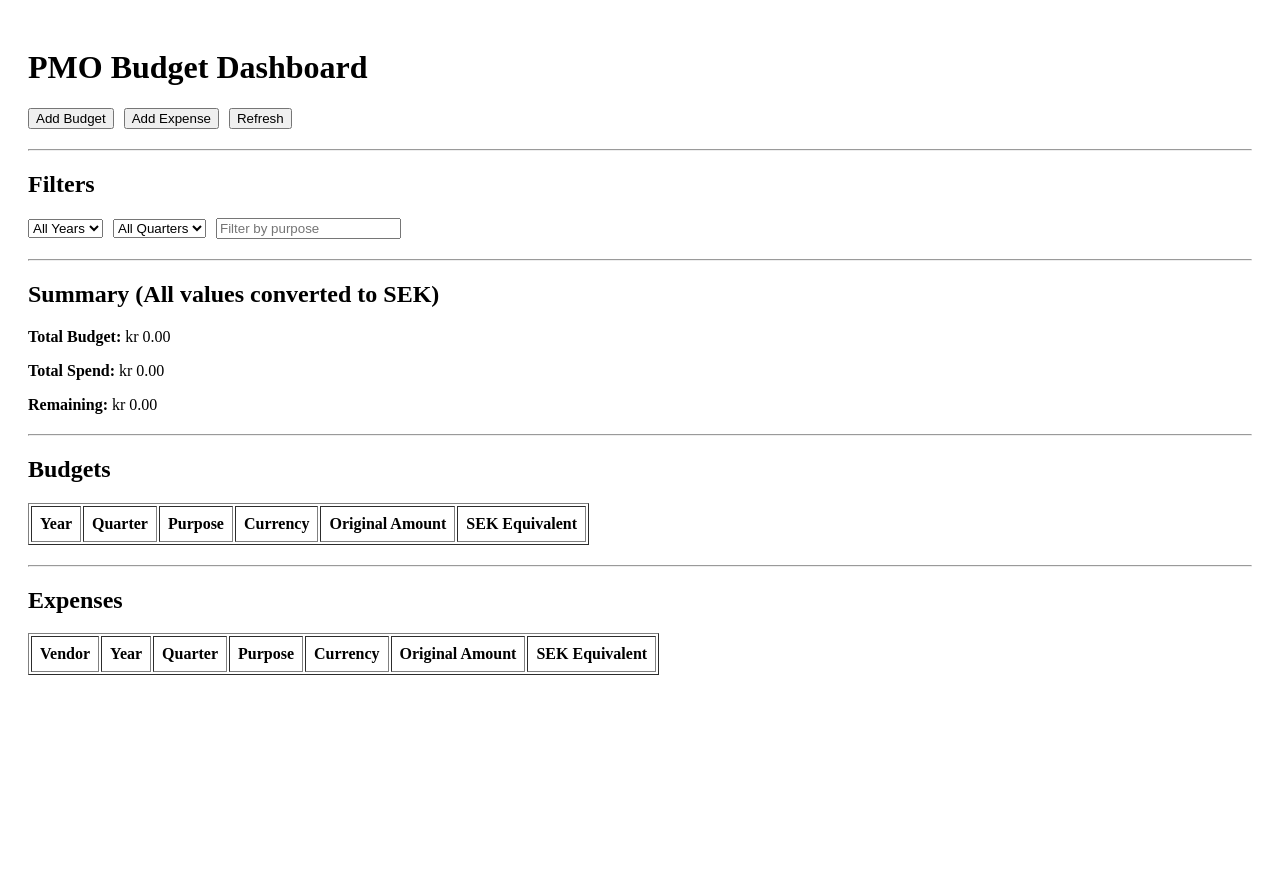
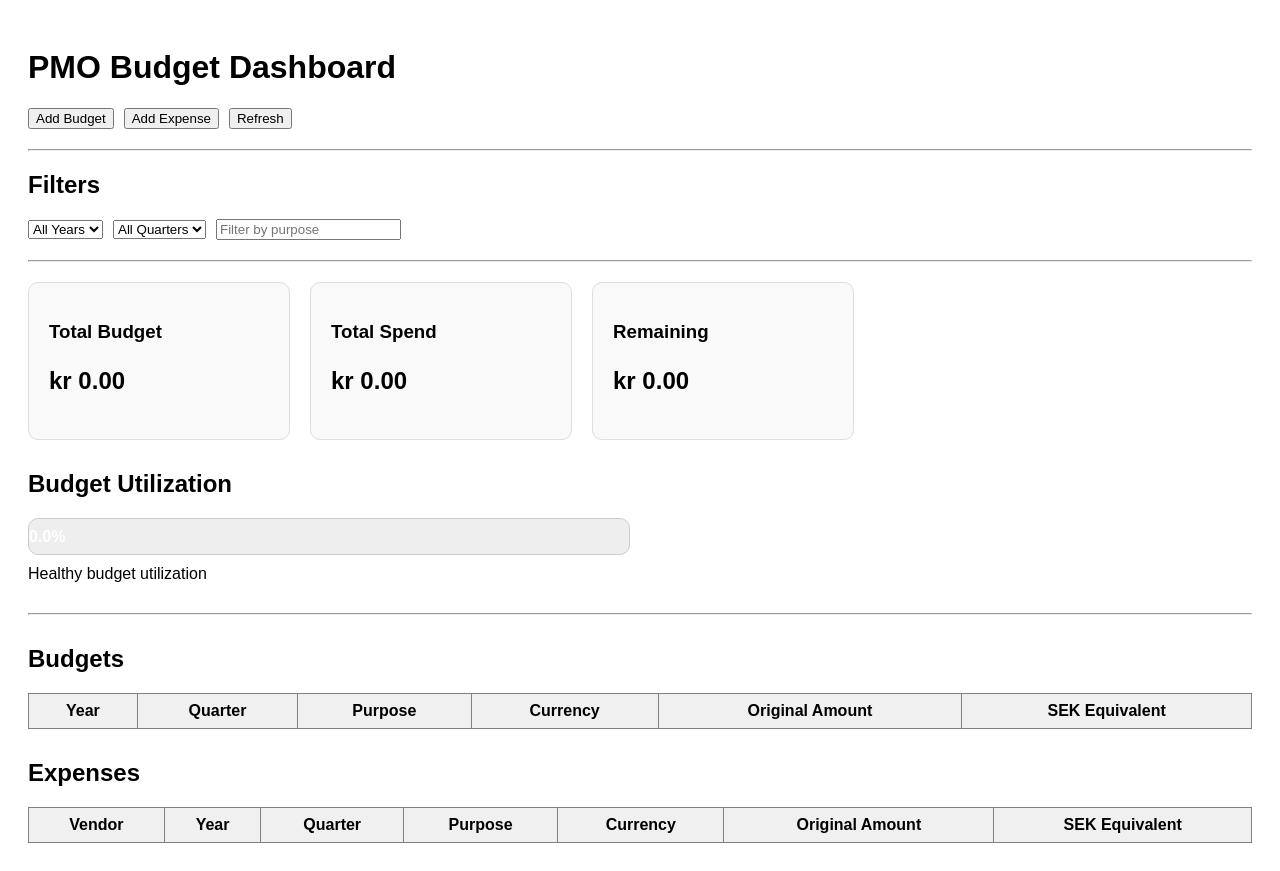
Before and after one commit to pinaki-GH/budget-tracker, a Next.js app: page / in a window 1280 px wide. Before the commit the page ends 800 px from the top, so only its background shows below. Built offline with nearby package versions, Linux system fonts and the light colour scheme.

Commit message:
Update page.js

```diff
--- a/app/page.js
+++ b/app/page.js
@@ -21,7 +21,7 @@ export default function Home() {
     setExpenses(getExpenses())
   }
 
-  // ✅ Currency conversion rates to SEK
+  // Exchange rates to SEK
   const exchangeRates = {
     SEK: 1,
     INR: 0.13,
@@ -29,7 +29,7 @@ export default function Home() {
     EUR: 11.5
   }
 
-  // Convert amount to SEK
+  // Convert currency to SEK
   const convertToSEK = (amount, currency) => {
     return amount * (exchangeRates[currency] || 1)
   }
@@ -54,20 +54,32 @@ export default function Home() {
     )
   })
 
-  // ✅ Budget converted to SEK
+  // Totals in SEK
   const totalBudgetSEK = filteredBudgets.reduce((sum, b) => {
     return sum + convertToSEK(b.total_budget, b.currency)
   }, 0)
 
-  // ✅ Expenses converted to SEK
   const totalSpendSEK = filteredExpenses.reduce((sum, e) => {
     return sum + convertToSEK(e.amount, e.currency)
   }, 0)
 
   const remainingSEK = totalBudgetSEK - totalSpendSEK
 
+  // Utilization %
+  const utilization =
+    totalBudgetSEK > 0
+      ? (totalSpendSEK / totalBudgetSEK) * 100
+      : 0
+
+  // Progress bar color
+  const getProgressColor = () => {
+    if (utilization < 60) return '#4CAF50'
+    if (utilization < 85) return '#FF9800'
+    return '#F44336'
+  }
+
   return (
-    <div style={{ padding: 20 }}>
+    <div style={{ padding: 20, fontFamily: 'Arial' }}>
       <h1>PMO Budget Dashboard</h1>
 
       {/* Navigation */}
@@ -90,6 +102,7 @@ export default function Home() {
       {/* Filters */}
       <h2>Filters</h2>
 
+      <div style={{ marginBottom: 20 }}>
         <select
           value={yearFilter}
           onChange={(e) => setYearFilter(e.target.value)}
@@ -118,34 +131,122 @@ export default function Home() {
           onChange={(e) => setPurposeFilter(e.target.value)}
           style={{ marginLeft: 10 }}
         />
+      </div>
 
-      <hr style={{ margin: '20px 0' }} />
+      <hr />
 
-      {/* Summary */}
-      <h2>Summary (All values converted to SEK)</h2>
+      {/* KPI Cards */}
+      <div
+        style={{
+          display: 'flex',
+          gap: 20,
+          flexWrap: 'wrap',
+          marginTop: 20,
+          marginBottom: 30
+        }}
+      >
+        {/* Total Budget */}
+        <div
+          style={{
+            border: '1px solid #ddd',
+            borderRadius: 10,
+            padding: 20,
+            minWidth: 220,
+            background: '#f9f9f9'
+          }}
+        >
+          <h3>Total Budget</h3>
+          <p style={{ fontSize: 24, fontWeight: 'bold' }}>
+            kr {totalBudgetSEK.toFixed(2)}
+          </p>
+        </div>
 
-      <p>
-        <strong>Total Budget:</strong> kr{' '}
-        {totalBudgetSEK.toFixed(2)}
+        {/* Total Spend */}
+        <div
+          style={{
+            border: '1px solid #ddd',
+            borderRadius: 10,
+            padding: 20,
+            minWidth: 220,
+            background: '#f9f9f9'
+          }}
+        >
+          <h3>Total Spend</h3>
+          <p style={{ fontSize: 24, fontWeight: 'bold' }}>
+            kr {totalSpendSEK.toFixed(2)}
+          </p>
+        </div>
+
+        {/* Remaining */}
+        <div
+          style={{
+            border: '1px solid #ddd',
+            borderRadius: 10,
+            padding: 20,
+            minWidth: 220,
+            background: '#f9f9f9'
+          }}
+        >
+          <h3>Remaining</h3>
+          <p style={{ fontSize: 24, fontWeight: 'bold' }}>
+            kr {remainingSEK.toFixed(2)}
+          </p>
+        </div>
+      </div>
+
+      {/* Utilization */}
+      <h2>Budget Utilization</h2>
+
+      <div
+        style={{
+          width: '100%',
+          maxWidth: 600,
+          border: '1px solid #ccc',
+          borderRadius: 10,
+          overflow: 'hidden',
+          height: 35,
+          background: '#eee'
+        }}
+      >
+        <div
+          style={{
+            width: `${Math.min(utilization, 100)}%`,
+            background: getProgressColor(),
+            height: '100%',
+            color: 'white',
+            textAlign: 'center',
+            lineHeight: '35px',
+            fontWeight: 'bold',
+            transition: '0.3s'
+          }}
+        >
+          {utilization.toFixed(1)}%
+        </div>
+      </div>
+
+      <p style={{ marginTop: 10 }}>
+        {utilization < 60 && 'Healthy budget utilization'}
+        {utilization >= 60 &&
+          utilization < 85 &&
+          'Budget utilization increasing'}
+        {utilization >= 85 && 'Warning: Budget nearing limit'}
       </p>
 
-      <p>
-        <strong>Total Spend:</strong> kr{' '}
-        {totalSpendSEK.toFixed(2)}
-      </p>
+      <hr style={{ margin: '30px 0' }} />
 
-      <p>
-        <strong>Remaining:</strong> kr{' '}
-        {remainingSEK.toFixed(2)}
-      </p>
-
-      <hr style={{ margin: '20px 0' }} />
-
-      {/* Budget Table */}
+      {/* Budgets Table */}
       <h2>Budgets</h2>
 
-      <table border="1" cellPadding="8">
-        <thead>
+      <table
+        border="1"
+        cellPadding="8"
+        style={{
+          borderCollapse: 'collapse',
+          width: '100%',
+          marginBottom: 30
+        }}
+      >
+        <thead style={{ background: '#f0f0f0' }}>
           <tr>
             <th>Year</th>
             <th>Quarter</th>
@@ -165,20 +266,29 @@ export default function Home() {
               <td>{b.currency}</td>
               <td>{b.total_budget}</td>
               <td>
-                kr {convertToSEK(b.total_budget, b.currency).toFixed(2)}
+                kr{' '}
+                {convertToSEK(
+                  b.total_budget,
+                  b.currency
+                ).toFixed(2)}
               </td>
             </tr>
           ))}
         </tbody>
       </table>
 
-      <hr style={{ margin: '20px 0' }} />
-
-      {/* Expense Table */}
+      {/* Expenses Table */}
       <h2>Expenses</h2>
 
-      <table border="1" cellPadding="8">
-        <thead>
+      <table
+        border="1"
+        cellPadding="8"
+        style={{
+          borderCollapse: 'collapse',
+          width: '100%'
+        }}
+      >
+        <thead style={{ background: '#f0f0f0' }}>
           <tr>
             <th>Vendor</th>
             <th>Year</th>
@@ -200,7 +310,11 @@ export default function Home() {
               <td>{e.currency}</td>
               <td>{e.amount}</td>
               <td>
-                kr {convertToSEK(e.amount, e.currency).toFixed(2)}
+                kr{' '}
+                {convertToSEK(
+                  e.amount,
+                  e.currency
+                ).toFixed(2)}
               </td>
             </tr>
           ))}
```
Lines whose indentation alone changed are shown as unchanged.
